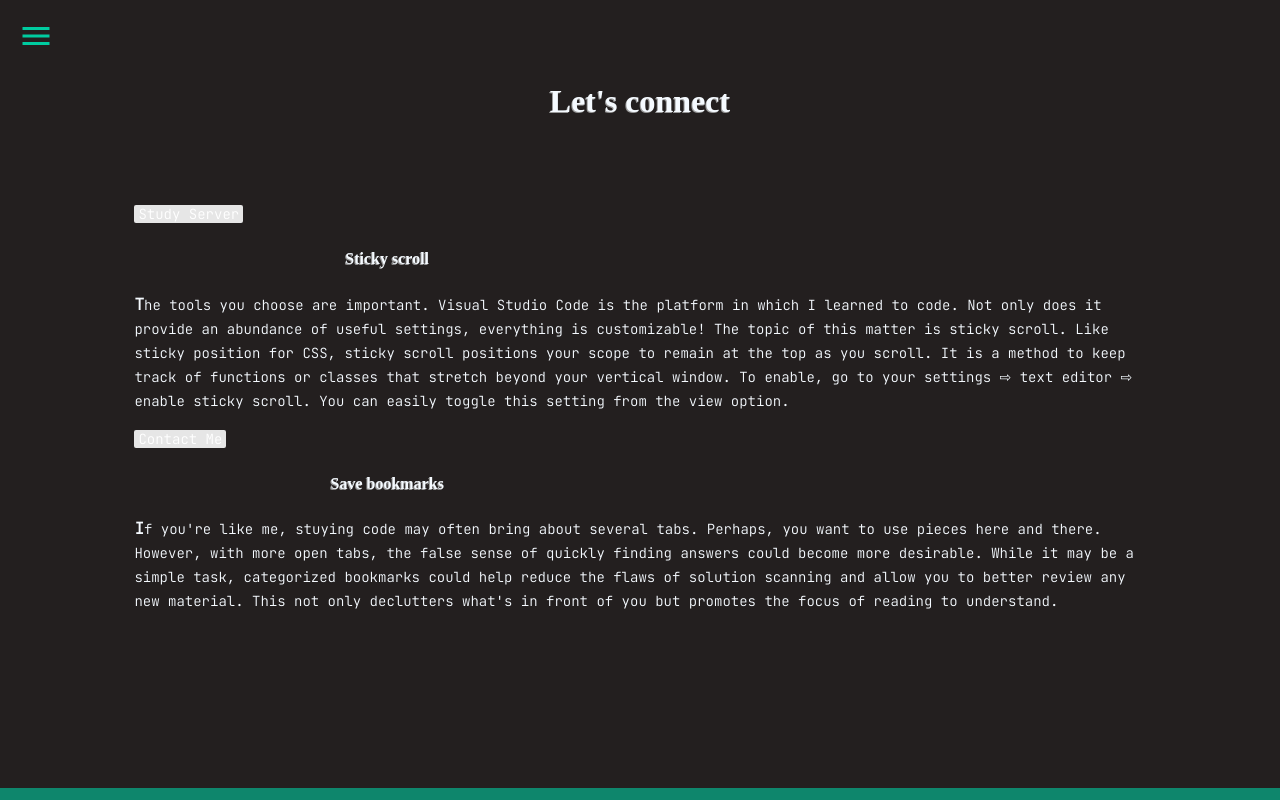
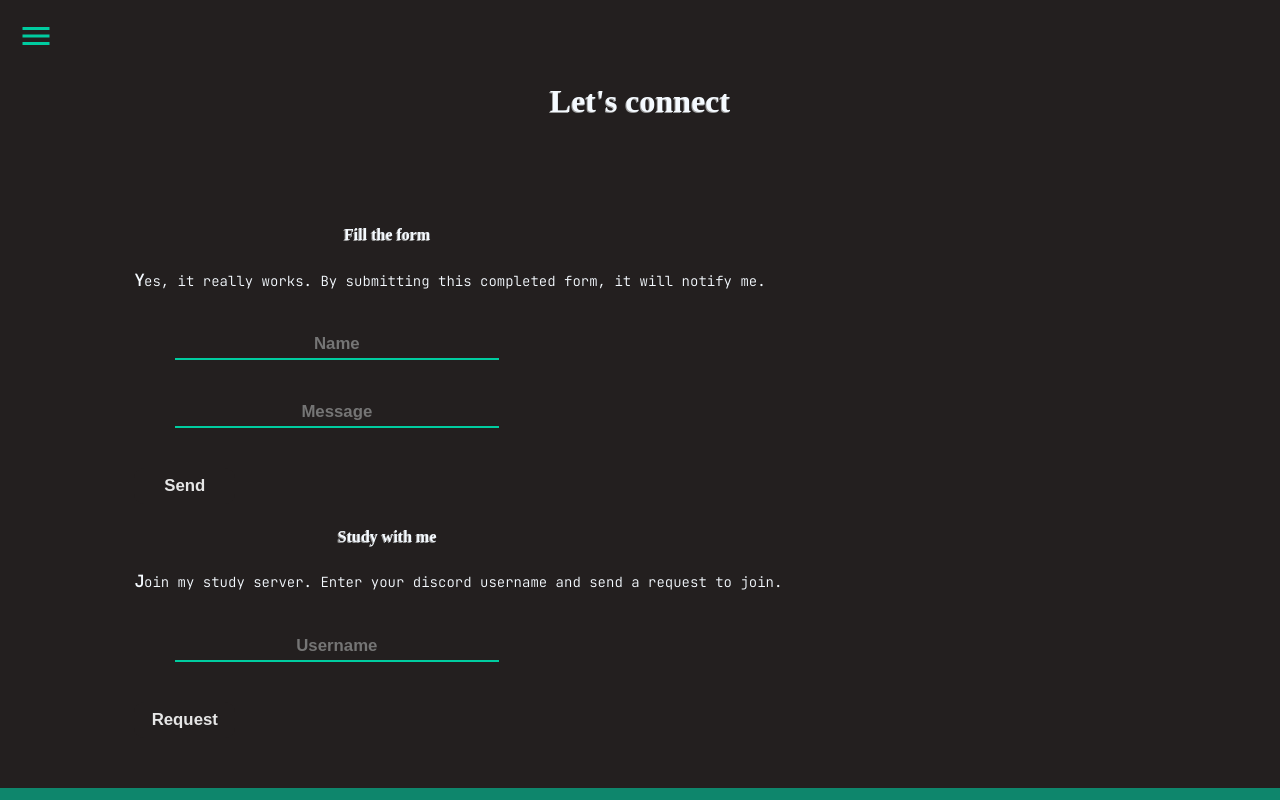
Before and after one commit to DayneLalmond/daylo-portfolio, a React (Create React App) app: page /connect in a window 1280 px wide. Built offline with nearby package versions, Linux system fonts and the light colour scheme; a web font is replaced by a local one.

Commit message:
connect page layout

```diff
--- a/src/pages/Connect.js
+++ b/src/pages/Connect.js
@@ -7,25 +7,23 @@ function Connect() {
       <h3>Let's connect</h3>
 
       <section className="topics">
-        <div id="stickyscroll">
-        <mark>Study Server</mark>
-        <h4>Sticky scroll</h4>
-        <p className="blogs"><b>T</b>he tools you choose are important. Visual Studio Code is the
-          platform in which I learned to code. Not only does it provide an abundance of useful settings,
-          everything is customizable! The topic of this matter is sticky scroll. Like sticky position
-          for CSS, sticky scroll positions your scope to remain at the top as you scroll. It is a method
-          to keep track of functions or classes that stretch beyond your vertical window. To enable, go to
-          your settings ⇨ text editor ⇨ enable sticky scroll. You can easily toggle this setting from the
-          view option.</p>
-          </div>
-        <mark>Contact Me</mark>
-        <h4>Save bookmarks</h4>
-        <p className="blogs"><b>I</b>f you're like me, stuying code may often bring about several tabs.
-          Perhaps, you want to use pieces here and there. However, with more open tabs, the false sense
-          of quickly finding answers could become more desirable. While it may be a simple task, categorized
-          bookmarks could help reduce the flaws of solution scanning and allow you to better review any
-          new material. This not only declutters what's in front of you but promotes the focus of reading
-          to understand.</p>
+        {/* <mark>Contact Me</mark> */}
+        <h4>Fill the form</h4>
+        <p className="blogs"><b>Y</b>es, it really works. By submitting this completed form, it will notify me.</p>
+        <div>
+          <form>
+          <input type="text" placeholder="Name"/>
+          <input type="text" placeholder="Message"/>
+          <input type="button" value="Send"/>
+          </form>
+
+        </div>
+        <h4>Study with me</h4>
+        <p className="blogs"><b>J</b>oin my study server. Enter your discord username and send a request to join.</p>
+        <form>
+          <input type="text" placeholder="Username"/>
+          <input type="button" value="Request"/>
+          </form>
       </section>
     </main>
   );
--- a/src/styles/index.css
+++ b/src/styles/index.css
@@ -413,3 +413,46 @@ ul {
   /* margin-bottom: 10px; */
   border-bottom: 2px solid hsl(0, 0%, 90%);
 }
+
+input[type="text"], textarea {
+  position: relative;
+  display: block;
+  text-align: center;
+  font-weight: bold;
+  font-size: larger;
+  color: hsl(0, 0%, 90%);
+  margin: 4%;
+  padding-bottom: 4px;
+  background-color: transparent;
+  border: transparent;
+  border-bottom: hsl(167, 100%, 40%) 2px solid;
+  width: 40vh;
+}
+
+input[type="text"]:focus {
+  border-bottom: hsl(0, 0%, 90%) 2px solid;
+
+  outline: none;
+}
+
+input[type="button"] {
+  position: relative;
+  color: hsl(0, 0%, 90%);
+  border: none;
+  font-weight: bold;
+  font-size: larger;
+  padding: 8px;
+  border-radius: 10px;
+  background-color: hsl(0, 5%, 13%);
+  width: 6em;
+}
+
+input[type="button"]:hover {
+  cursor: pointer;
+  background-color: hsl(207, 100%, 100%);
+  color: hsl(0, 5%, 13%);
+}
+
+input[type="button"]:active {
+  color: hsl(210, 100%, 50%);
+}
```
